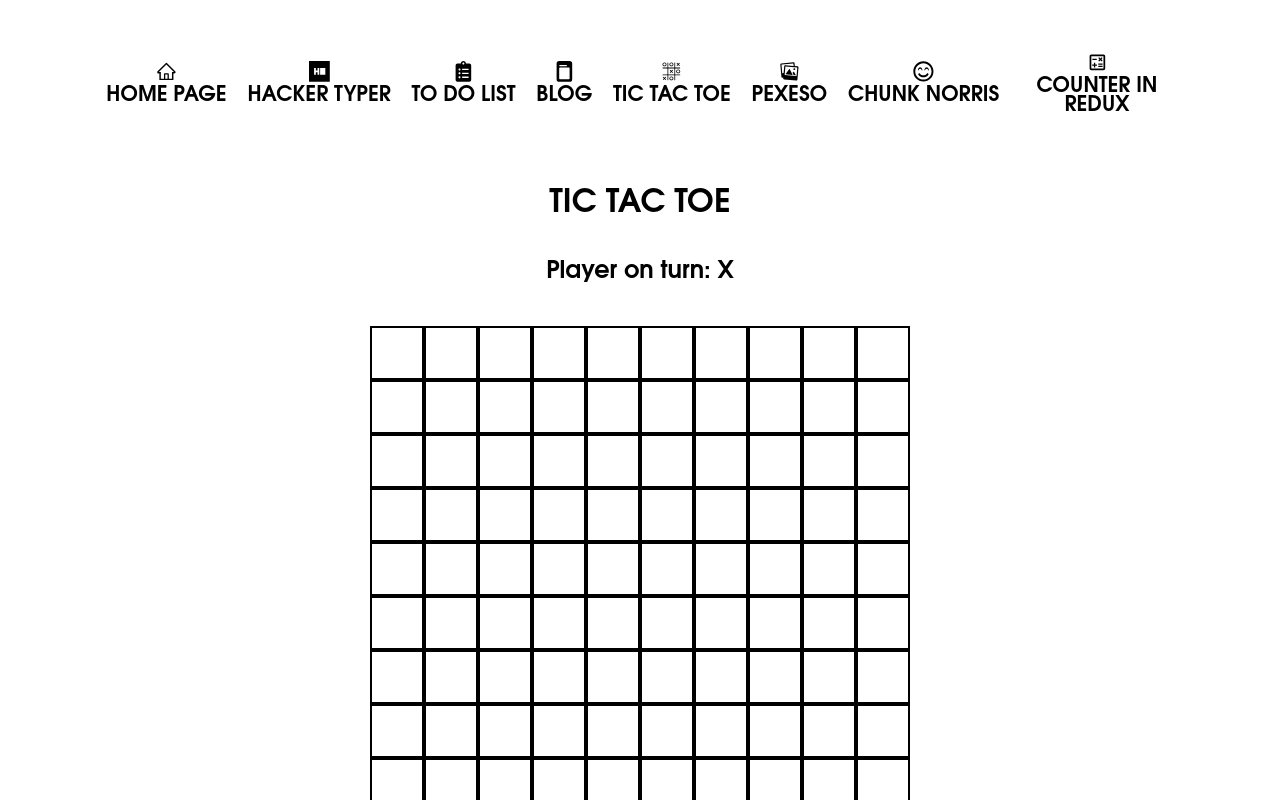
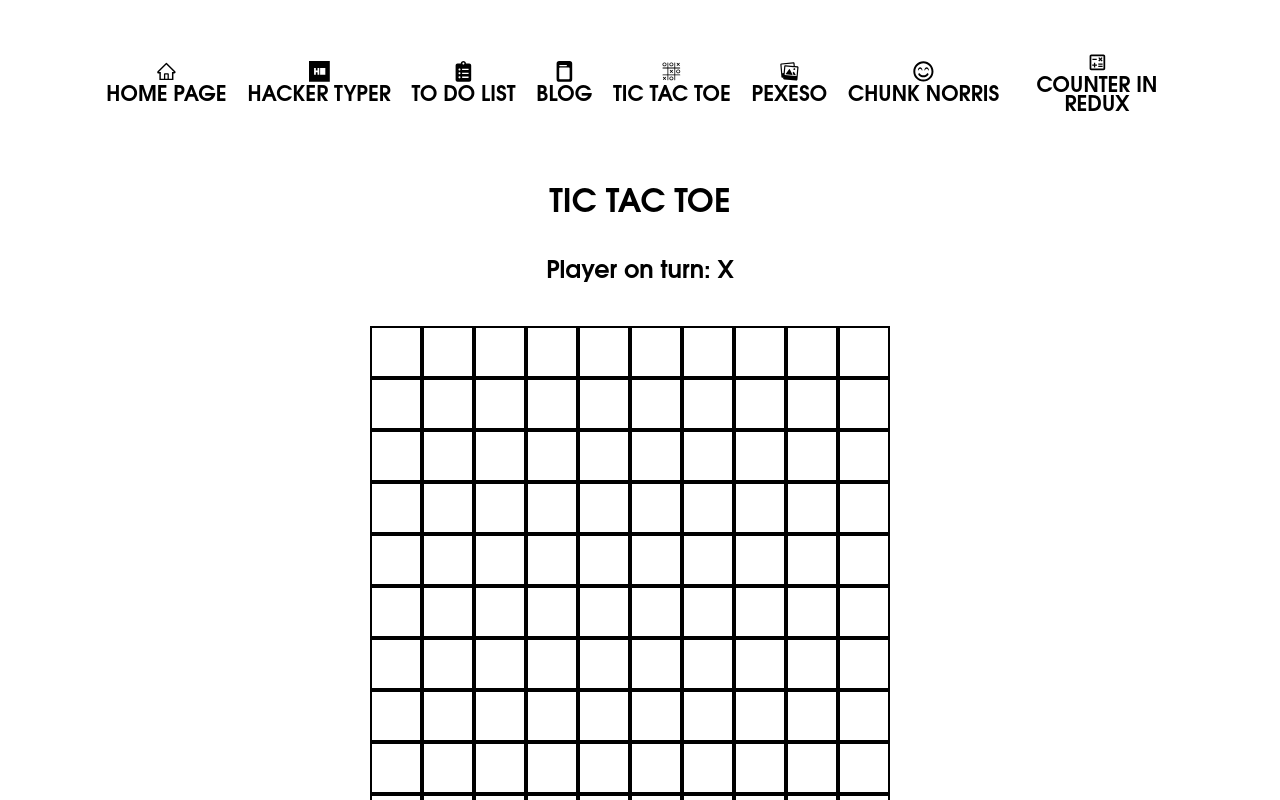
Before and after one commit to matusgrulik/ita-matus-grulik, a React (Create React App) app: page /tictactoe in a window 1280 px wide. Shown: the top 800 px of the page. Built offline with nearby package versions, Linux system fonts and the light colour scheme.

Commit message:
changed TTT sizes of MQ

```diff
--- a/src/TicTacToe/Components/Board.tsx
+++ b/src/TicTacToe/Components/Board.tsx
@@ -14,8 +14,11 @@ const DivWrapper = styled.div`
   flex-wrap: wrap;
   align-items: center;
 
-  @media (max-width: 500px) {
-    margin: 0 auto;
+  @media (max-width: 573px) {
+    max-width: 480px;
+  }
+  @media (max-width: 512px) {
+    max-width: 400px;
   }
 `;
 
--- a/src/TicTacToe/Components/Square.tsx
+++ b/src/TicTacToe/Components/Square.tsx
@@ -5,22 +5,17 @@ import styled from "styled-components";
 const DivWrapper = styled.div`
   border: 2px solid ${theme.primaryColor};
   color: ${theme.primaryColor};
-  width: 50px;
-  height: 50px;
+  width: 1.2em;
+  height: 1.2em;
   text-align: ${theme.textAlign};
   font-size: ${theme.fontSize};
-
-  @media (max-width: 570px) {
-    width: 45px;
-    height: 45px;
+  @media (max-width: 573px) {
+    width: 1.1em;
+    height: 1.1em;
   }
-  @media (max-width: 522px) {
-    width: 42px;
-    height: 42px;
-  }
-  @media (max-width: 500px) {
-    widht: 40px;
-    height: 40px;
+  @media (max-width: 512px) {
+    width: 0.9em;
+    height: 0.9em;
   }
 `;
 
```
